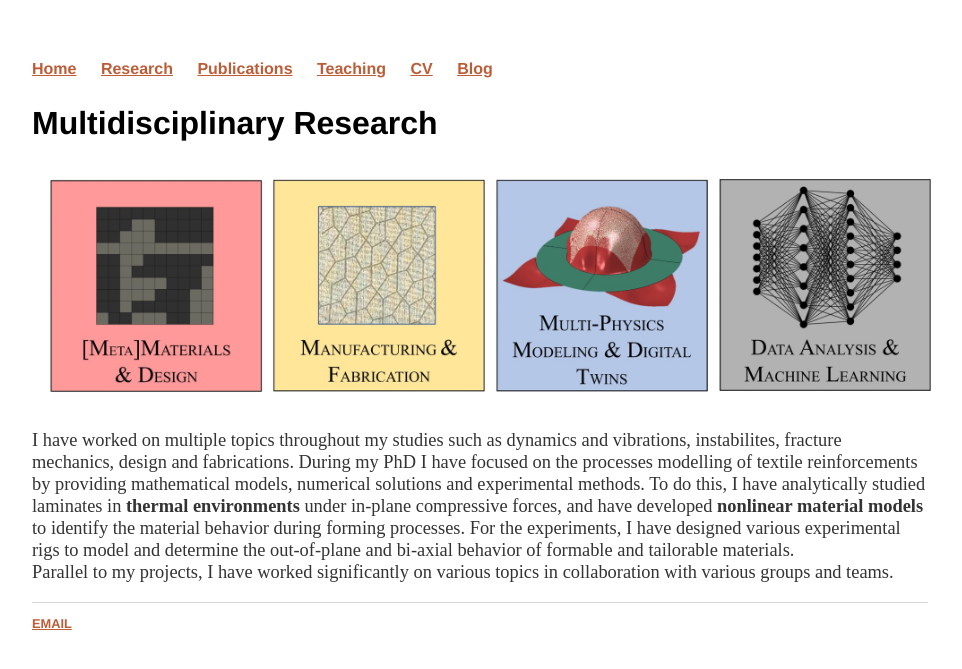
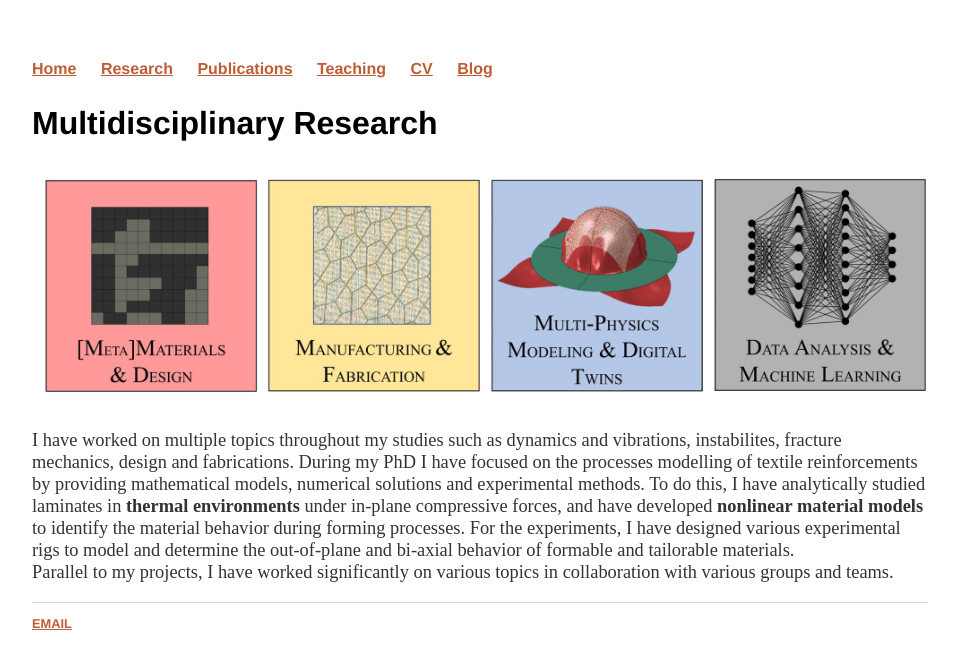
Before and after one commit to rsourki/rsourki.github.io, a Jekyll site: the page built from research/index.html, in a window 1280 px wide. Shown: the top 669 px of the page, without its empty margins (160-1122 px from the left). Built offline with Jekyll 4.4.1, drawn with Linux system fonts in a browser that asks for light colours.

Commit message:
Update main.css

```diff
--- a/css/main.css
+++ b/css/main.css
@@ -55,9 +55,7 @@ ul.posts li { list-style: none; }
 }
 
 .responsive-img{
-	float: center;
-	clear: center;
-	margin-left: 10px;
+	margin-left: 5px;
 	margin-bottom: 5px;
 	border: solid black 0px;
 	padding: 2px;
```
